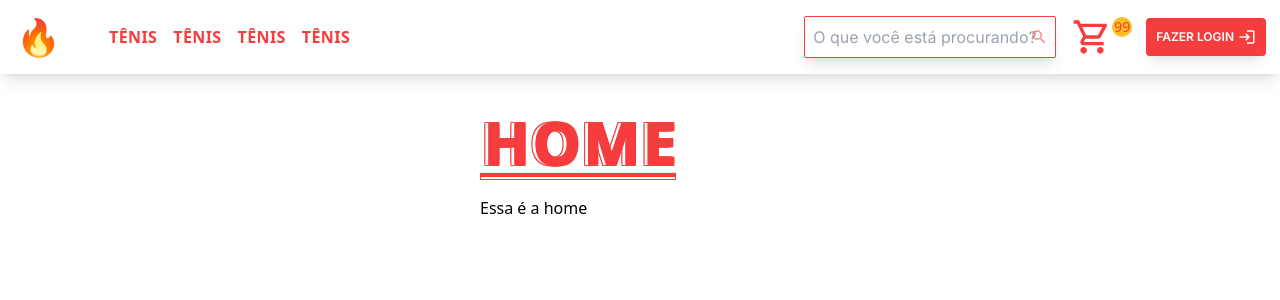
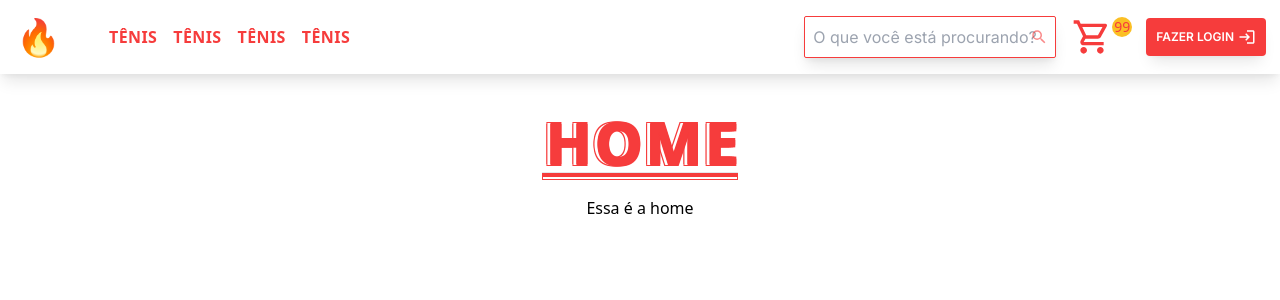
Before and after one commit to thallesgalv/fireshoes, a Next.js app: page / in a window 1280 px wide. Shown: the top 300 px of the page. Built offline with nearby package versions, Linux system fonts and the light colour scheme.

Commit message:
release/0.0.5

```diff
--- a/package.json
+++ b/package.json
@@ -1,6 +1,6 @@
 {
   "name": "fireshoes",
-  "version": "0.0.5",
+  "version": "0.0.6",
   "private": true,
   "scripts": {
     "dev": "next dev",
--- a/src/components/Modal.tsx
+++ b/src/components/Modal.tsx
@@ -1,4 +1,5 @@
 import { ReactNode, useRef } from 'react'
+import { MdClose } from 'react-icons/md'
 
 interface ModalProps {
   children: ReactNode
@@ -23,9 +24,15 @@ function Modal({ children, modalActive, setModalActive }: ModalProps) {
       ref={modalContainer}
     >
       <div
-        className="bg-white p-8 m-auto rounded animate-show"
+        className="bg-white p-8 m-auto rounded relative animate-show"
         style={{ width: 'calc(min(90%, 30rem))' }}
       >
+        <div
+          className="text-primary text-3xl absolute right-0 top-0 m-2 cursor-pointer"
+          onClick={() => setModalActive(false)}
+        >
+          <MdClose />
+        </div>
         {children}
       </div>
     </div>
--- a/src/pages/index.tsx
+++ b/src/pages/index.tsx
@@ -3,8 +3,10 @@ import Head from 'next/head'
 import Header from '../components/Header'
 import Heading from '../components/Heading'
 import Main from '../components/Main'
+import { useGlobalContext } from '../contexts/GlobalContext'
 
 const Index: NextPage = () => {
+  const { isMobile } = useGlobalContext()
   return (
     <>
       <Head>
@@ -14,13 +16,8 @@ const Index: NextPage = () => {
       </Head>
       <Header />
       <Main>
-        <div
-          className="m-auto"
-          style={{ width: 'calc(min(90%, 20rem))' }}
-        >
-          <Heading text="Home" />
-          <p>Essa é a home</p>
-        </div>
+        <Heading text="Home" center />
+        <p className="text-center">Essa é a home</p>
       </Main>
     </>
   )
--- a/src/pages/login.tsx
+++ b/src/pages/login.tsx
@@ -9,8 +9,6 @@ import Button from '../components/Button'
 import Main from '../components/Main'
 import Modal from '../components/Modal'
 import { MdLockOutline } from 'react-icons/md'
-
-
 
 const Login: NextPage = () => {
   const [modalActive, setModalActive] = useState(false)
@@ -100,7 +98,7 @@ const Login: NextPage = () => {
           />
           <Input
             text="Data de Nascimento:"
-            type="date"
+            type="text"
             id="createUserBirthDate"
             placeholder="DD/MM/AAAA"
             required
```
